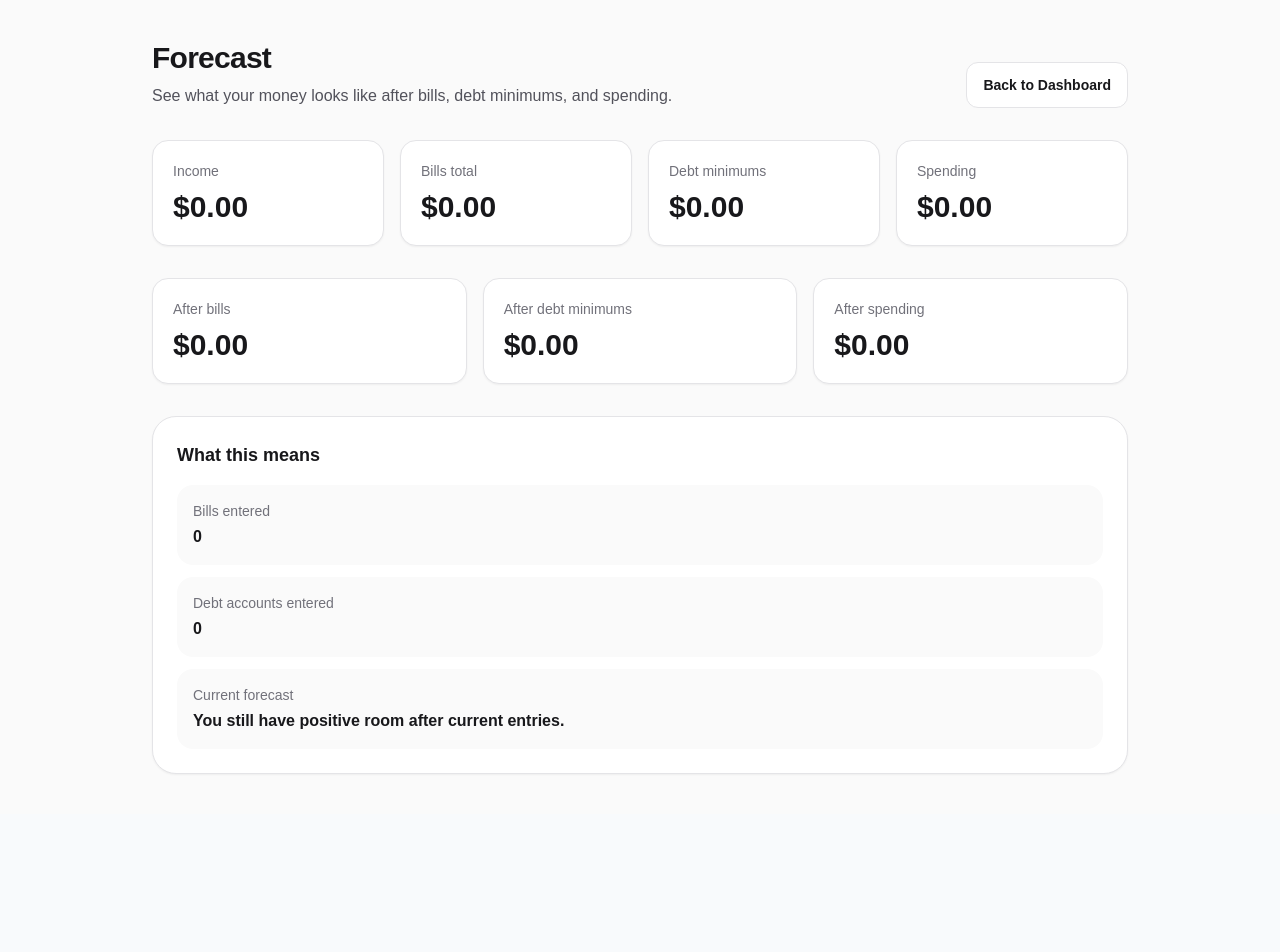
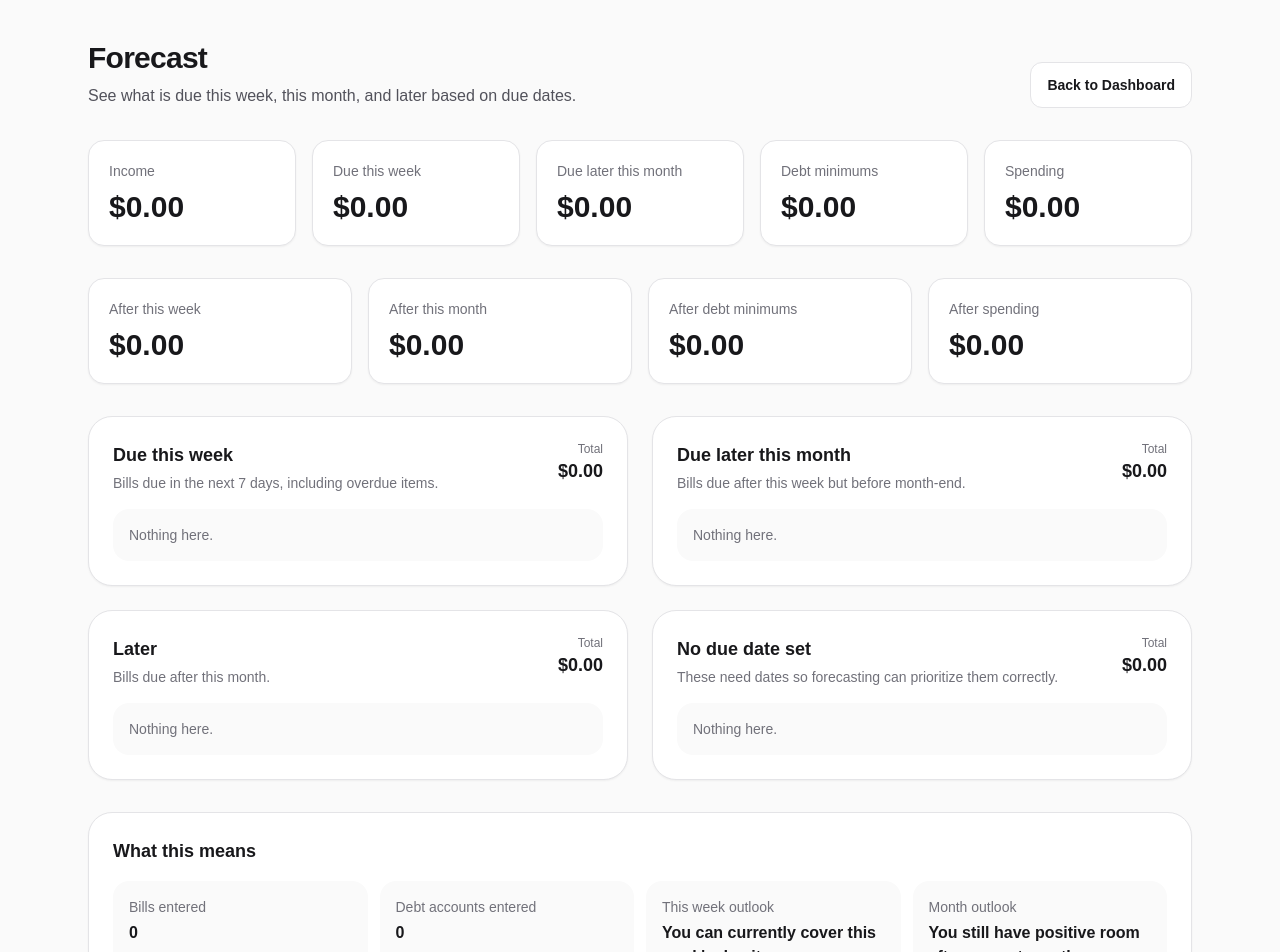
Before and after one commit to KristineMK72/money-control-saas, a Next.js app: page /forecast in a window 1280 px wide. Shown: the top 952 px of the page. Before the commit the page ends 814 px from the top, so only its background shows below. Built offline with nearby package versions, Linux system fonts and the light colour scheme.

Commit message:
Update page.tsx

```diff
--- a/app/forecast/page.tsx
+++ b/app/forecast/page.tsx
@@ -1,23 +1,159 @@
 "use client";
 
+import { useMemo } from "react";
 import { useMoneyStore } from "@/lib/money/store";
+
+function startOfToday() {
+  const d = new Date();
+  d.setHours(0, 0, 0, 0);
+  return d;
+}
+
+function endOfWindow(daysFromNow: number) {
+  const d = startOfToday();
+  d.setDate(d.getDate() + daysFromNow);
+  d.setHours(23, 59, 59, 999);
+  return d;
+}
+
+function endOfCurrentMonth() {
+  const now = new Date();
+  return new Date(now.getFullYear(), now.getMonth() + 1, 0, 23, 59, 59, 999);
+}
+
+function parseDateSafe(dateISO?: string) {
+  if (!dateISO) return null;
+  const d = new Date(`${dateISO}T12:00:00`);
+  return Number.isNaN(d.getTime()) ? null : d;
+}
+
+function formatUSD(n: number) {
+  return `$${n.toFixed(2)}`;
+}
 
 export default function ForecastPage() {
   const { totals, buckets, debts } = useMoneyStore();
 
-  const billsTotal = buckets.reduce((sum, b) => sum + b.target, 0);
-  const availableAfterBills = totals.income - billsTotal;
-  const availableAfterDebtMinimums = availableAfterBills - totals.debtMinimums;
+  const today = startOfToday();
+  const weekEnd = endOfWindow(6);
+  const monthEnd = endOfCurrentMonth();
+
+  const {
+    dueThisWeek,
+    dueThisMonth,
+    later,
+    unscheduled,
+    dueThisWeekTotal,
+    dueThisMonthTotal,
+    laterTotal,
+    unscheduledTotal,
+  } = useMemo(() => {
+    const week: typeof buckets = [];
+    const month: typeof buckets = [];
+    const laterItems: typeof buckets = [];
+    const unscheduledItems: typeof buckets = [];
+
+    for (const bucket of buckets) {
+      const amount = Number(bucket.target || 0);
+      if (!bucket.dueDate) {
+        unscheduledItems.push(bucket);
+        continue;
+      }
+
+      const due = parseDateSafe(bucket.dueDate);
+      if (!due) {
+        unscheduledItems.push(bucket);
+        continue;
+      }
+
+      if (due <= weekEnd) {
+        week.push(bucket);
+      } else if (due <= monthEnd) {
+        month.push(bucket);
+      } else {
+        laterItems.push(bucket);
+      }
+    }
+
+    const sumTargets = (items: typeof buckets) =>
+      items.reduce((sum, b) => sum + Number(b.target || 0), 0);
+
+    return {
+      dueThisWeek: week.sort((a, b) => (a.dueDate || "").localeCompare(b.dueDate || "")),
+      dueThisMonth: month.sort((a, b) => (a.dueDate || "").localeCompare(b.dueDate || "")),
+      later: laterItems.sort((a, b) => (a.dueDate || "").localeCompare(b.dueDate || "")),
+      unscheduled: unscheduledItems,
+      dueThisWeekTotal: sumTargets(week),
+      dueThisMonthTotal: sumTargets(month),
+      laterTotal: sumTargets(laterItems),
+      unscheduledTotal: sumTargets(unscheduledItems),
+    };
+  }, [buckets, weekEnd, monthEnd]);
+
+  const availableAfterWeek = totals.income - dueThisWeekTotal;
+  const availableAfterMonth = availableAfterWeek - dueThisMonthTotal;
+  const availableAfterDebtMinimums = availableAfterMonth - totals.debtMinimums;
   const availableAfterSpending = availableAfterDebtMinimums - totals.spending;
+
+  function SectionCard({
+    title,
+    subtitle,
+    total,
+    items,
+  }: {
+    title: string;
+    subtitle: string;
+    total: number;
+    items: typeof buckets;
+  }) {
+    return (
+      <div className="rounded-3xl border border-zinc-200 bg-white p-6 shadow-sm">
+        <div className="flex items-start justify-between gap-3">
+          <div>
+            <h2 className="text-lg font-bold">{title}</h2>
+            <p className="mt-1 text-sm text-zinc-500">{subtitle}</p>
+          </div>
+          <div className="text-right">
+            <div className="text-xs text-zinc-500">Total</div>
+            <div className="text-lg font-black">{formatUSD(total)}</div>
+          </div>
+        </div>
+
+        <div className="mt-4 grid gap-3">
+          {items.length === 0 ? (
+            <div className="rounded-2xl bg-zinc-50 p-4 text-sm text-zinc-500">
+              Nothing here.
+            </div>
+          ) : (
+            items.map((bucket) => (
+              <div
+                key={bucket.key}
+                className="flex items-center justify-between rounded-2xl bg-zinc-50 p-4"
+              >
+                <div>
+                  <div className="font-semibold">{bucket.name}</div>
+                  <div className="text-sm text-zinc-500">
+                    {bucket.category || "other"}
+                    {bucket.dueDate ? ` · Due ${bucket.dueDate}` : " · No due date"}
+                  </div>
+                </div>
+                <div className="font-semibold">{formatUSD(bucket.target)}</div>
+              </div>
+            ))
+          )}
+        </div>
+      </div>
+    );
+  }
 
   return (
     <main className="min-h-screen bg-zinc-50 text-zinc-900">
-      <div className="mx-auto max-w-5xl px-6 py-10">
+      <div className="mx-auto max-w-6xl px-6 py-10">
         <div className="flex flex-col gap-3 md:flex-row md:items-end md:justify-between">
           <div>
             <h1 className="text-3xl font-black tracking-tight">Forecast</h1>
             <p className="mt-2 text-zinc-600">
-              See what your money looks like after bills, debt minimums, and spending.
+              See what is due this week, this month, and later based on due dates.
             </p>
           </div>
 
@@ -29,68 +165,132 @@ export default function ForecastPage() {
           </a>
         </div>
 
-        <div className="mt-8 grid gap-4 md:grid-cols-2 lg:grid-cols-4">
+        <div className="mt-8 grid gap-4 md:grid-cols-2 lg:grid-cols-5">
           <div className="rounded-2xl border border-zinc-200 bg-white p-5 shadow-sm">
             <div className="text-sm text-zinc-500">Income</div>
-            <div className="mt-2 text-3xl font-black">${totals.income.toFixed(2)}</div>
+            <div className="mt-2 text-3xl font-black">
+              {formatUSD(totals.income)}
+            </div>
           </div>
 
           <div className="rounded-2xl border border-zinc-200 bg-white p-5 shadow-sm">
-            <div className="text-sm text-zinc-500">Bills total</div>
-            <div className="mt-2 text-3xl font-black">${billsTotal.toFixed(2)}</div>
+            <div className="text-sm text-zinc-500">Due this week</div>
+            <div className="mt-2 text-3xl font-black">
+              {formatUSD(dueThisWeekTotal)}
+            </div>
+          </div>
+
+          <div className="rounded-2xl border border-zinc-200 bg-white p-5 shadow-sm">
+            <div className="text-sm text-zinc-500">Due later this month</div>
+            <div className="mt-2 text-3xl font-black">
+              {formatUSD(dueThisMonthTotal)}
+            </div>
           </div>
 
           <div className="rounded-2xl border border-zinc-200 bg-white p-5 shadow-sm">
             <div className="text-sm text-zinc-500">Debt minimums</div>
-            <div className="mt-2 text-3xl font-black">${totals.debtMinimums.toFixed(2)}</div>
+            <div className="mt-2 text-3xl font-black">
+              {formatUSD(totals.debtMinimums)}
+            </div>
           </div>
 
           <div className="rounded-2xl border border-zinc-200 bg-white p-5 shadow-sm">
             <div className="text-sm text-zinc-500">Spending</div>
-            <div className="mt-2 text-3xl font-black">${totals.spending.toFixed(2)}</div>
+            <div className="mt-2 text-3xl font-black">
+              {formatUSD(totals.spending)}
+            </div>
           </div>
         </div>
 
-        <div className="mt-8 grid gap-4 md:grid-cols-3">
+        <div className="mt-8 grid gap-4 md:grid-cols-2 lg:grid-cols-4">
           <div className="rounded-2xl border border-zinc-200 bg-white p-5 shadow-sm">
-            <div className="text-sm text-zinc-500">After bills</div>
+            <div className="text-sm text-zinc-500">After this week</div>
             <div className="mt-2 text-3xl font-black">
-              ${availableAfterBills.toFixed(2)}
+              {formatUSD(availableAfterWeek)}
+            </div>
+          </div>
+
+          <div className="rounded-2xl border border-zinc-200 bg-white p-5 shadow-sm">
+            <div className="text-sm text-zinc-500">After this month</div>
+            <div className="mt-2 text-3xl font-black">
+              {formatUSD(availableAfterMonth)}
             </div>
           </div>
 
           <div className="rounded-2xl border border-zinc-200 bg-white p-5 shadow-sm">
             <div className="text-sm text-zinc-500">After debt minimums</div>
             <div className="mt-2 text-3xl font-black">
-              ${availableAfterDebtMinimums.toFixed(2)}
+              {formatUSD(availableAfterDebtMinimums)}
             </div>
           </div>
 
           <div className="rounded-2xl border border-zinc-200 bg-white p-5 shadow-sm">
             <div className="text-sm text-zinc-500">After spending</div>
             <div className="mt-2 text-3xl font-black">
-              ${availableAfterSpending.toFixed(2)}
+              {formatUSD(availableAfterSpending)}
             </div>
           </div>
         </div>
 
+        <div className="mt-8 grid gap-6 xl:grid-cols-2">
+          <SectionCard
+            title="Due this week"
+            subtitle="Bills due in the next 7 days, including overdue items."
+            total={dueThisWeekTotal}
+            items={dueThisWeek}
+          />
+
+          <SectionCard
+            title="Due later this month"
+            subtitle="Bills due after this week but before month-end."
+            total={dueThisMonthTotal}
+            items={dueThisMonth}
+          />
+
+          <SectionCard
+            title="Later"
+            subtitle="Bills due after this month."
+            total={laterTotal}
+            items={later}
+          />
+
+          <SectionCard
+            title="No due date set"
+            subtitle="These need dates so forecasting can prioritize them correctly."
+            total={unscheduledTotal}
+            items={unscheduled}
+          />
+        </div>
+
         <div className="mt-8 rounded-3xl border border-zinc-200 bg-white p-6 shadow-sm">
           <h2 className="text-lg font-bold">What this means</h2>
-          <div className="mt-4 grid gap-3">
+
+          <div className="mt-4 grid gap-3 md:grid-cols-2 lg:grid-cols-4">
             <div className="rounded-2xl bg-zinc-50 p-4">
               <div className="text-sm text-zinc-500">Bills entered</div>
               <div className="mt-1 font-semibold">{buckets.length}</div>
             </div>
+
             <div className="rounded-2xl bg-zinc-50 p-4">
               <div className="text-sm text-zinc-500">Debt accounts entered</div>
               <div className="mt-1 font-semibold">{debts.length}</div>
             </div>
+
             <div className="rounded-2xl bg-zinc-50 p-4">
-              <div className="text-sm text-zinc-500">Current forecast</div>
+              <div className="text-sm text-zinc-500">This week outlook</div>
+              <div className="mt-1 font-semibold">
+                {availableAfterWeek >= 0
+                  ? "You can currently cover this week's due items."
+                  : "You are currently short for this week's due items."}
+              </div>
+            </div>
+
+            <div className="rounded-2xl bg-zinc-50 p-4">
+              <div className="text-sm text-zinc-500">Month outlook</div>
               <div className="mt-1 font-semibold">
                 {availableAfterSpending >= 0
-                  ? "You still have positive room after current entries."
-                  : "You are projected short based on current entries."}
+                  ? "You still have positive room after current month obligations."
+                  : "You are projected short after current month obligations."}
               </div>
             </div>
           </div>
```
